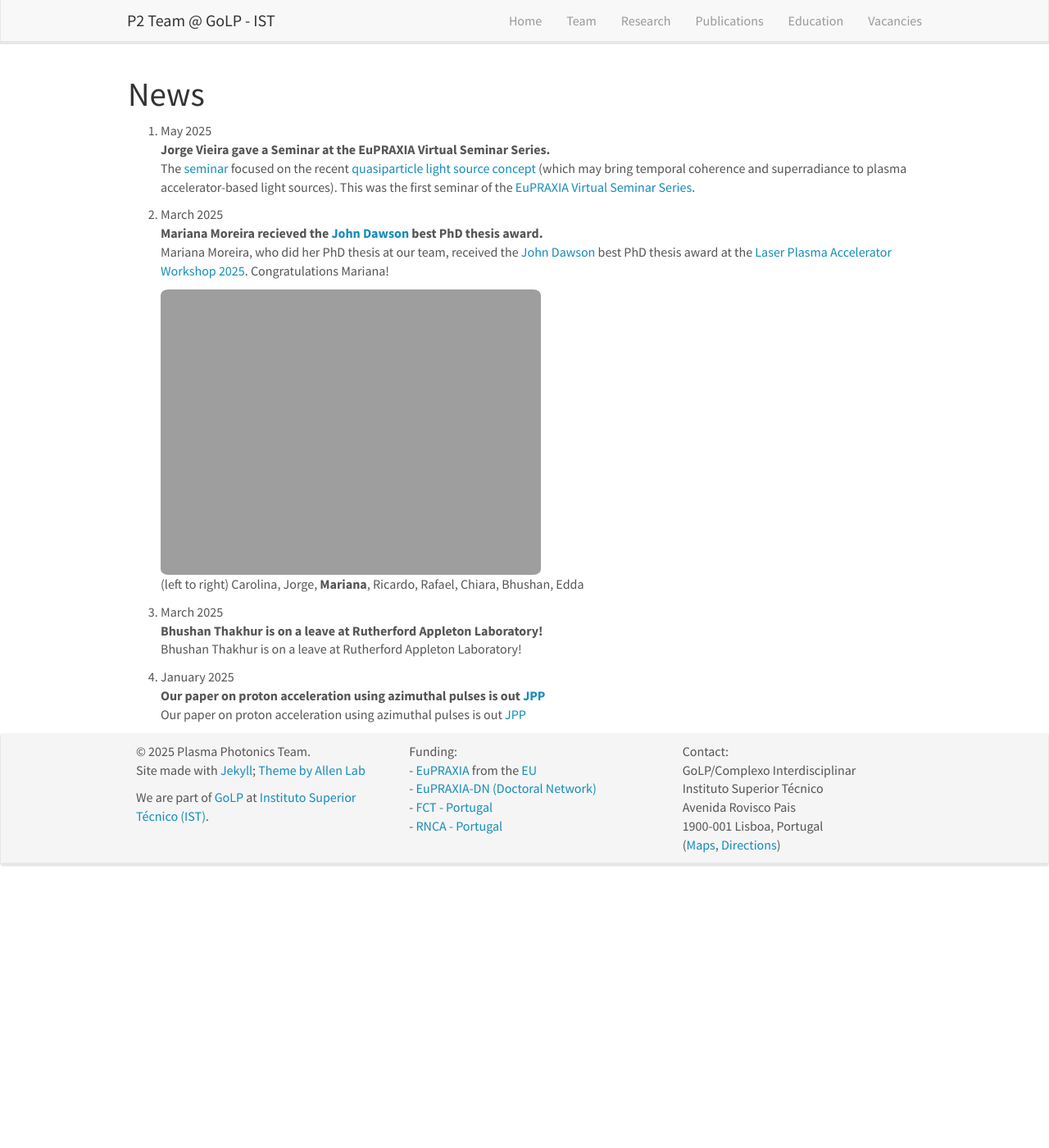
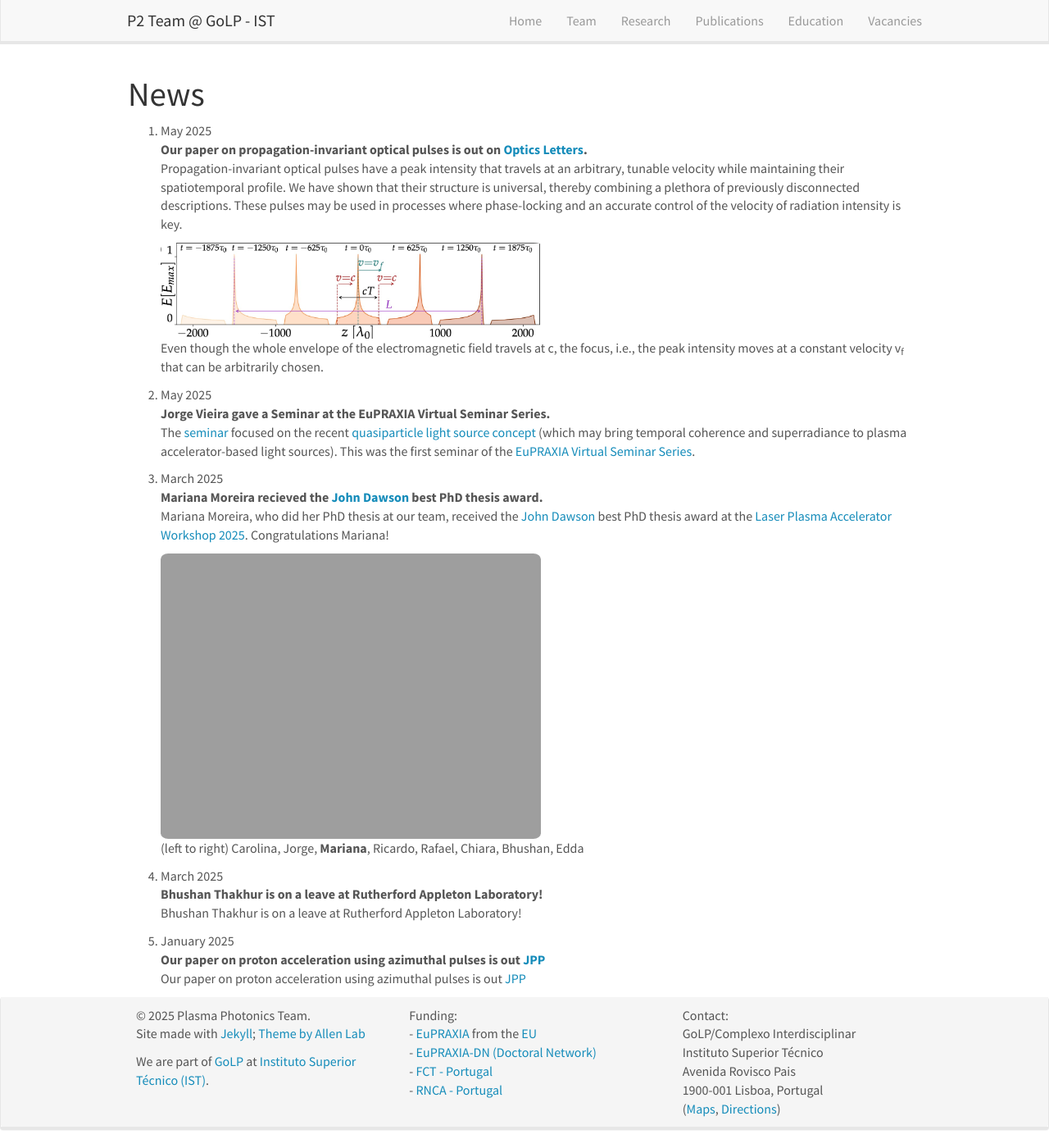
Before and after one commit to p2team/p2team.github.io, a Jekyll site: the page built from _pages/allnews.md, in a window 1280 px wide and 1400 px high. Shown: the whole window at 82% size. Built offline with Jekyll 4.4.1, drawn with Linux system fonts in a browser that asks for light colours; nearby versions of some CDN libraries.

Commit message:
news R Almeida paper

```diff
--- a/_data/news.yml
+++ b/_data/news.yml
@@ -1,3 +1,10 @@
+- date: 12. May 2025
+  headline: Our paper on propagation-invariant optical pulses is out on [Optics Letters](https://doi.org/10.1364/OL.562773).
+  fullstory: Propagation-invariant optical pulses have a peak intensity that travels at an arbitrary, tunable velocity while maintaining their spatiotemporal profile. We have shown that their structure is universal, thereby combining a plethora of previously disconnected descriptions. These pulses may be used in processes where phase-locking and an accurate control of the velocity of radiation intensity is key.
+  number_photo: 1
+  photo: Opt-Lett-Almeida-2025.jpg
+  photo_caption: Even though the whole envelope of the electromagnetic field travels at c, the focus, i.e., the peak intensity moves at a constant velocity v<sub>f</sub> that can be arbitrarily chosen.
+
 - date: 9. May 2025
   headline: Jorge Vieira gave a Seminar at the EuPRAXIA Virtual Seminar Series.
   fullstory: The [seminar](https://agenda.infn.it/event/45900/page/10216-achieving-superradiant-plasma-accelerator-based-light-sources-with-collective-effects) focused on the recent [quasiparticle light source concept](https://www.nature.com/articles/s41566-023-01311-z) (which may bring temporal coherence and superradiance to plasma accelerator-based light sources). This was the first seminar of the [EuPRAXIA Virtual Seminar Series](https://agenda.infn.it/event/45900/).
--- a/_data/publist.yml
+++ b/_data/publist.yml
@@ -1,3 +1,12 @@
+- title: "Universal structure of propagation-invariant optical pulses"
+  image:
+  description:
+  authors: R. Almeida, D. Ramsey, A. F. Abouraddy, J. P. Palastro, and J. Vieira
+  link:
+    url: https://doi.org/10.1364/OL.562773
+    display: "Optics Letters 50, 3393 (2025)."
+  highlight: 0
+
 - title: "X-ray free-electron lasing in a flying-focus undulator"
   image:
   description:
```
Also changed, not shown: images/newspic/Contest.jpg (deleted), images/newspic/DomeNews.png (deleted), images/newspic/LCposter.jpg (deleted), images/newspic/NewsNP.png (deleted), images/newspic/Opt-Lett-Almeida-2025.jpg (added), images/newspic/SFnews.png (deleted), images/newspic/Saphireheadline.jpeg (deleted), images/newspic/ShotnoiseEditor.png (deleted), images/newspic/SmartTip.png (deleted), images/newspic/doohee_prize.png (deleted), images/newspic/erclogo.png (deleted), images/newspic/order.png (deleted), images/newspic/scesprizes.jpg (deleted), 2 other files.
